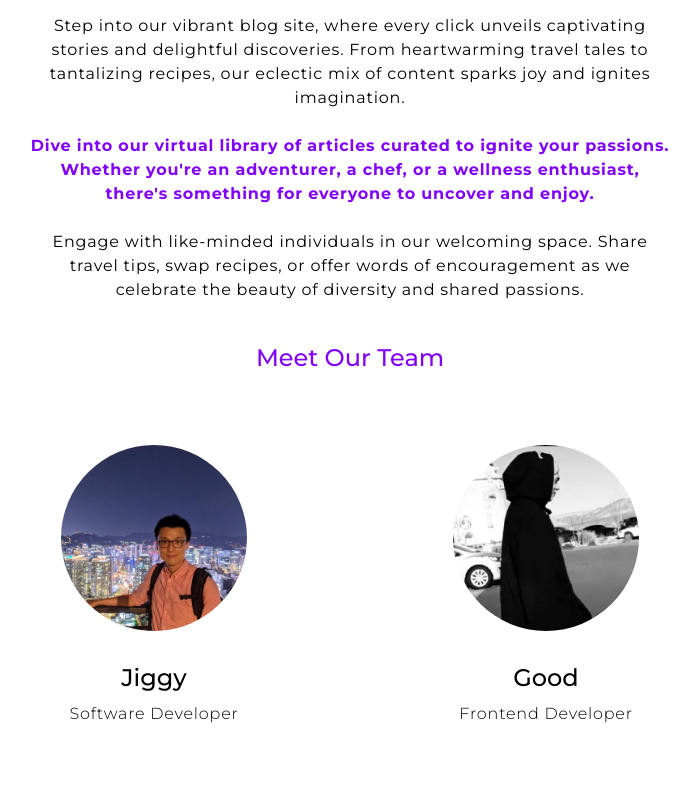
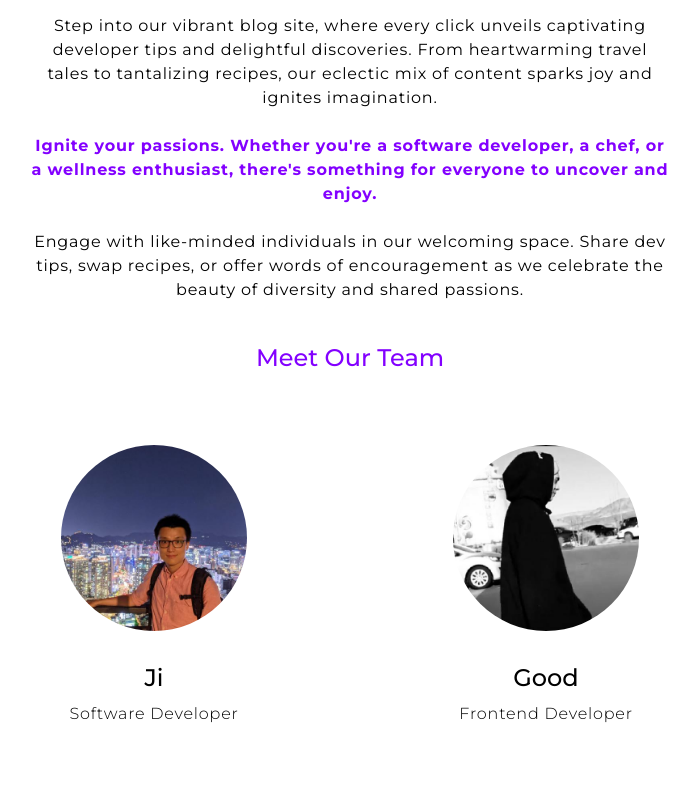
Before and after one commit to Austin-Imbastari/disco, a React (Vite) app: page /aboutus in a window 1280 px wide. Shown: the part 880-1680 px from the top of the page, without its empty margins (290-989 px from the left). Built offline with nearby package versions, Linux system fonts and the light colour scheme.

Commit message:
added svg at bottom

```diff
--- a/src/components/AboutUs/AboutUs.tsx
+++ b/src/components/AboutUs/AboutUs.tsx
@@ -19,19 +19,18 @@ const AboutUs = () => {
                         <div>
                             <p className='tracking-wider text-center'>
                                 {" "}
-                                Step into our vibrant blog site, where every click unveils captivating stories and
-                                delightful discoveries. From heartwarming travel tales to tantalizing recipes, our
+                                Step into our vibrant blog site, where every click unveils captivating developer tips
+                                and delightful discoveries. From heartwarming travel tales to tantalizing recipes, our
                                 eclectic mix of content sparks joy and ignites imagination.
                             </p>
                             <br></br>
                             <p className='tracking-wider text-center rainbow-text'>
-                                Dive into our virtual library of articles curated to ignite your passions. Whether
-                                you're an adventurer, a chef, or a wellness enthusiast, there's something for everyone
-                                to uncover and enjoy.
+                                Ignite your passions. Whether you're a software developer, a chef, or a wellness
+                                enthusiast, there's something for everyone to uncover and enjoy.
                             </p>
                             <br></br>
                             <p className='tracking-wider text-center'>
-                                Engage with like-minded individuals in our welcoming space. Share travel tips, swap
+                                Engage with like-minded individuals in our welcoming space. Share dev tips, swap
                                 recipes, or offer words of encouragement as we celebrate the beauty of diversity and
                                 shared passions.
                             </p>
@@ -46,7 +45,7 @@ const AboutUs = () => {
                             <div>
                                 <a href='https://github.com/jpnws' target='_blank'>
                                     <img className='rounded-full scale-75' src={Jiggy} alt='Jiggy' />
-                                    <h4 className='text-center text-2xl font-medium'>Jiggy</h4>
+                                    <h4 className='text-center text-2xl font-medium'>Ji</h4>
                                     <p className='text-center mt-2 tracking-wider font-light	'>Software Developer</p>
                                 </a>
                             </div>
@@ -60,11 +59,11 @@ const AboutUs = () => {
                         </div>
                     </div>
                 </div>
-                {/* <div>
-                    <div className='mt-20'>
+                <div>
+                    <div className='mt-20 mb-10'>
                         <img src={ComputerSvg} alt='computer-svg' />
                     </div>
-                </div> */}
+                </div>
             </div>
         </>
     );
```
